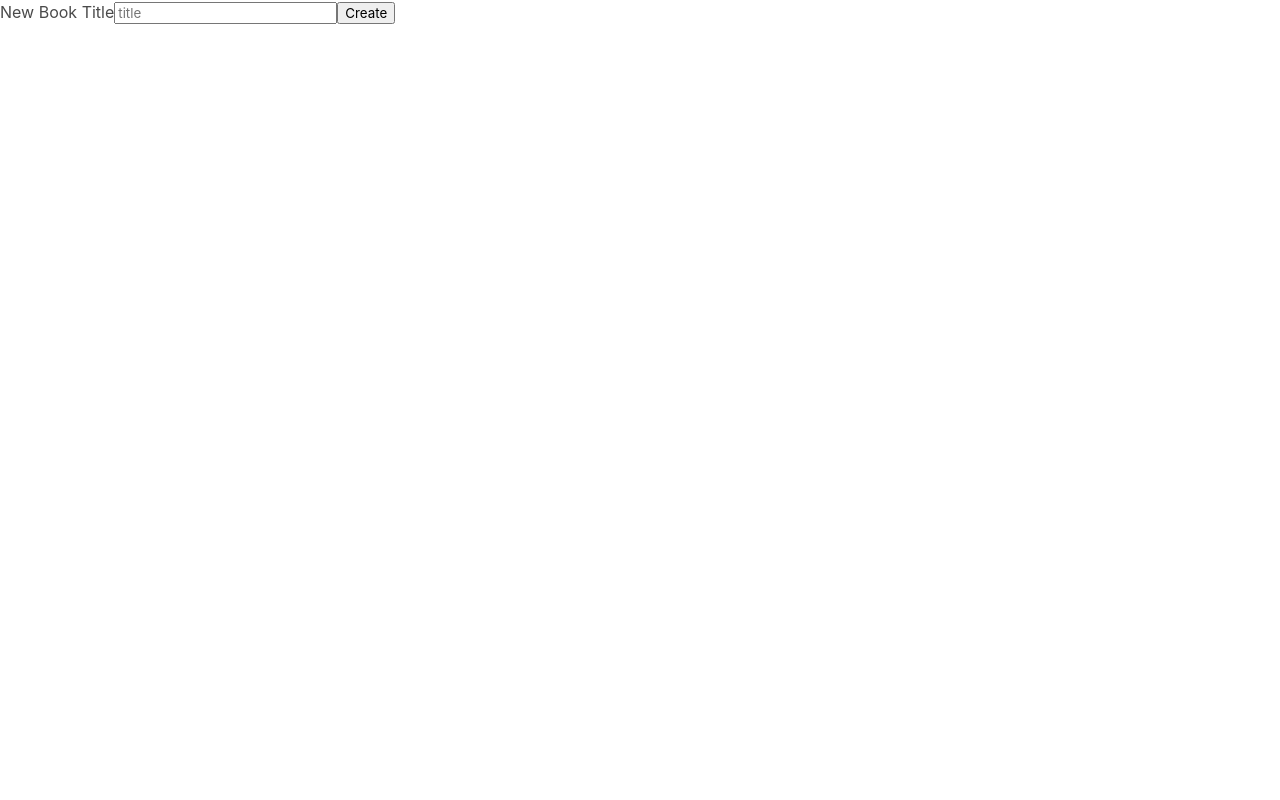
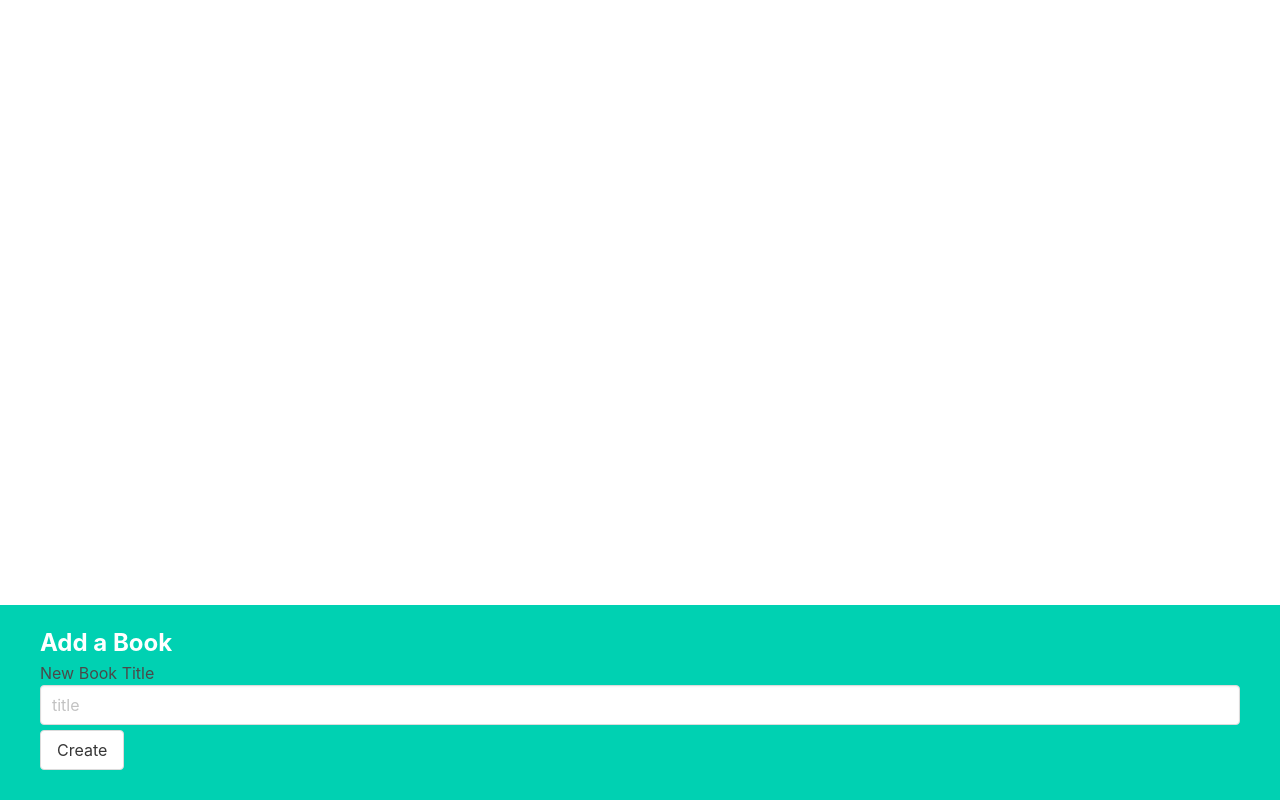
Before and after one commit to ArthurRaimann/books, a React (Vite) app: page / in a window 1280 px wide. Built offline with nearby package versions, Linux system fonts and the light colour scheme.

Commit message:
bis ink.6 103

```diff
--- a/src/components/BookCreate.tsx
+++ b/src/components/BookCreate.tsx
@@ -14,16 +14,18 @@
   };
 
   return (
-    <div>
+    <div className="book-create">
+      <h3>Add a Book</h3>
       <form onSubmit={handleSubmit}>
         <label>New Book Title</label>
         <input
+          className="input"
           value={title}
           type="text"
           onChange={handleChange}
           placeholder="title"
         />
-        <button>Create</button>
+        <button className="button">Create</button>
       </form>
     </div>
   );
```
